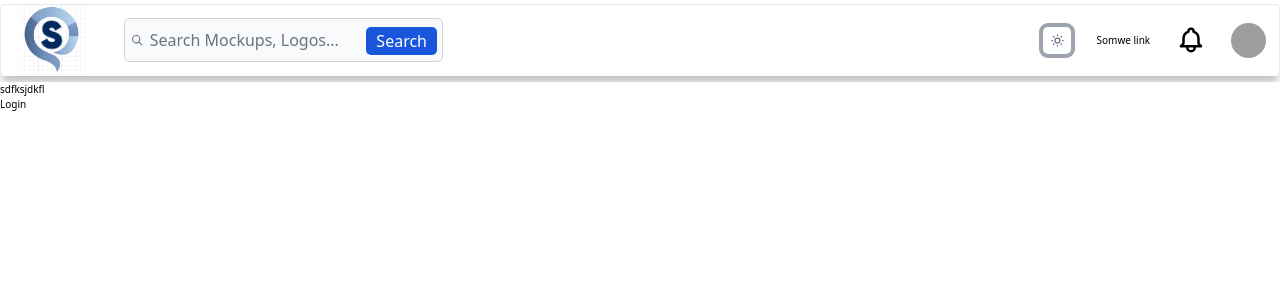
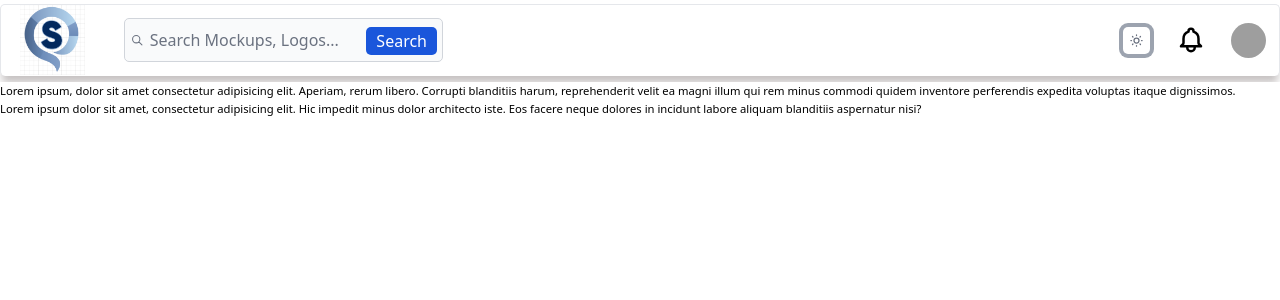
Before and after one commit to M-Edgar-M/sic, a React (Create React App) app in the folder sic-frontend/: page / in a window 1280 px wide. Shown: the top 300 px of the page. Built offline with nearby package versions, Linux system fonts and the light colour scheme; grey boxes are pictures that could not be loaded.

Commit message:
React router-dom

```diff
--- a/sic-frontend/src/App.tsx
+++ b/sic-frontend/src/App.tsx
@@ -1,10 +1,8 @@
 import React, { Fragment, useEffect } from "react";
-import logo from "./logo.svg";
 import { useUserSetingsStore } from "./store/settings-store";
 import { UserSettingsModel } from "./models/StoreModels";
 import { themeSwitcher } from "./utilities/themeSwitcher";
 import Layout from "./components/Layout";
-import {Link, Outlet, Route } from "react-router-dom";
 
 function App() {
   const dark = useUserSetingsStore((state: UserSettingsModel) => state.dark);
@@ -14,11 +12,10 @@ function App() {
 
   return (
     <Fragment>
-      <Outlet />
     <Layout>
       <div className="bg-white dark:bg-gray-800 h-full w-full">
-        <div>sdfksjdkfl</div>
-        <Link to="/login">Login</Link>
+        <div className="text-lg">Lorem ipsum, dolor sit amet consectetur adipisicing elit. Aperiam, rerum libero. Corrupti blanditiis harum, reprehenderit velit ea magni illum qui rem minus commodi quidem inventore perferendis expedita voluptas itaque dignissimos.</div>
+        <div className="text-lg">Lorem ipsum dolor sit amet, consectetur adipisicing elit. Hic impedit minus dolor architecto iste. Eos facere neque dolores in incidunt labore aliquam blanditiis aspernatur nisi?</div>
       </div>
     </Layout>
     </Fragment>
--- /dev/null
+++ b/sic-frontend/src/RootRoute.tsx
@@ -0,0 +1,7 @@
+import { Outlet } from 'react-router-dom'
+
+export const RootRoute = () => {
+  return (
+   <Outlet />
+  )
+}
--- a/sic-frontend/src/components/404/index.tsx
+++ b/sic-frontend/src/components/404/index.tsx
@@ -1,7 +1,18 @@
-function NotFoundPage() {
+import { Link } from "react-router-dom";
+
+function PageNotFound() {
     return (
-        <div>PAGE ID NOT FOUND</div>
+        <section className="bg-white dark:bg-gray-900">
+    <div className="py-8 px-4 mx-auto max-w-screen-xl lg:py-16 lg:px-6">
+        <div className="mx-auto max-w-screen-sm text-center">
+            <h1 className="mb-4 text-8xl tracking-tight font-extrabold lg:text-9xl text-primary-600 dark:text-primary-500">404</h1>
+            <p className="mb-4 text-4xl tracking-tight font-bold text-gray-900 md:text-4xl dark:text-white">Something's missing.</p>
+            <p className="mb-4 text-2xl font-light text-gray-500 dark:text-gray-400">Sorry, we can't find that page. You'll find lots to explore on the home page. </p>
+            <Link to="/" className="inline-flex text-white bg-primary hover:bg-primary-darker focus:ring-4 focus:outline-none focus:ring-primary-300 font-medium rounded-lg text-xl px-5 py-2.5 text-center dark:focus:ring-primary-900 my-4">Back to Homepage</Link>
+        </div>
+    </div>
+</section>
     )
 }
 
-export default NotFoundPage;
+export default PageNotFound;
--- a/sic-frontend/src/components/Navbar/index.tsx
+++ b/sic-frontend/src/components/Navbar/index.tsx
@@ -1,25 +1,39 @@
 import SearchBar from "../Searchbar";
 import ThemeSwitcher from "../ThemeSwitcher";
-import Logo from '../../img/new-logo.png';
+import Logo from "../../img/new-logo.png";
 import User from "../User/User";
-import { Link } from 'react-router-dom'
-
 function Navbar() {
   return (
     <div className="flex w-full h-[9vh] justify-between items-center bg-white border-t border-l border-r dark:border-b-2 rounded-lg mt-1.5 mb-2.5 shadow-bottom-grey dark:shadow-bottom-white">
       <div className="flex items-center sm:w-1/2 lg:w-3/5 xl:w-1/2 [&>*]:mx-[3%] my-[1%]">
-        <span><img className="h-6 sm:h-14 lg:h-28" src={Logo} alt="" /></span>
+        <span>
+          <img className="h-6 sm:h-14 lg:h-28" src={Logo} alt="" />
+        </span>
         <SearchBar />
       </div>
       <div className="flex w-1/3 justify-end items-center [&>*]:mx-[3%] my-[1%]">
         <span>
           <ThemeSwitcher />
         </span>
-        <Link to='/stoke'>Somwe link</Link>
         <span className="w-[3rem] h-[3rem]">
-        <svg className="w-full h-full" fill="none" stroke="currentColor" viewBox="0 0 24 24" xmlns="http://www.w3.org/2000/svg"><path strokeLinecap="round" strokeLinejoin="round" strokeWidth="2" d="M15 17h5l-1.405-1.405A2.032 2.032 0 0118 14.158V11a6.002 6.002 0 00-4-5.659V5a2 2 0 10-4 0v.341C7.67 6.165 6 8.388 6 11v3.159c0 .538-.214 1.055-.595 1.436L4 17h5m6 0v1a3 3 0 11-6 0v-1m6 0H9"></path></svg>
+          <svg
+            className="w-full h-full"
+            fill="none"
+            stroke="currentColor"
+            viewBox="0 0 24 24"
+            xmlns="http://www.w3.org/2000/svg"
+          >
+            <path
+              strokeLinecap="round"
+              strokeLinejoin="round"
+              strokeWidth="2"
+              d="M15 17h5l-1.405-1.405A2.032 2.032 0 0118 14.158V11a6.002 6.002 0 00-4-5.659V5a2 2 0 10-4 0v.341C7.67 6.165 6 8.388 6 11v3.159c0 .538-.214 1.055-.595 1.436L4 17h5m6 0v1a3 3 0 11-6 0v-1m6 0H9"
+            ></path>
+          </svg>
         </span>
-        <div className="relative"><User /></div>
+        <div className="relative">
+          <User />
+        </div>
       </div>
     </div>
   );
--- a/sic-frontend/src/components/User/User.tsx
+++ b/sic-frontend/src/components/User/User.tsx
@@ -1,7 +1,8 @@
 /* eslint-disable jsx-a11y/anchor-is-valid */
 // TODO: handle eslint warning
 import clsx from "clsx";
-import React, { useRef, useState } from "react";
+import { useRef, useState } from "react";
+import { Link } from "react-router-dom";
 import useOnClickOutside from "../../hooks/useOnClickOutSide";
 import Avatar from "../../img/avatar.jpg";
 
@@ -75,12 +76,12 @@ function User() {
           </li>
         </ul>
         <div className="py-1">
-          <a
-            href="#"
+          <Link
+            to="login"
             className="block py-2 px-4 text-[1.4rem] text-gray-700 hover:bg-gray-100 dark:hover:bg-gray-600 dark:text-gray-200 dark:hover:text-white"
           >
             Sign out
-          </a>
+          </Link>
         </div>
       </div>
     </>
--- a/sic-frontend/src/index.tsx
+++ b/sic-frontend/src/index.tsx
@@ -1,29 +1,35 @@
-import React from 'react';
-import ReactDOM from 'react-dom/client';
-import './index.css';
-import App from './App';
-import reportWebVitals from './reportWebVitals';
-import { createBrowserRouter, createRoutesFromElements, Route, RouterProvider } from 'react-router-dom';
-import Login from './components/Login';
-import NotFoundPage from './components/404';
+import React from "react";
+import ReactDOM from "react-dom/client";
+import "./index.css";
+import App from "./App";
+import reportWebVitals from "./reportWebVitals";
+import {
+  createBrowserRouter,
+  createRoutesFromElements,
+  Route,
+  RouterProvider,
+} from "react-router-dom";
+import Login from "./components/Login";
+import PageNotFound from "./components/404";
+import { RootRoute } from "./RootRoute";
 
 const root = ReactDOM.createRoot(
-  document.getElementById('root') as HTMLElement
+  document.getElementById("root") as HTMLElement
 );
 
 const router = createBrowserRouter(
   createRoutesFromElements(
-    <Route path="/" element={<App />}>
-       <Route path="login" element={<Login />} />
-        <Route path="*" element={<NotFoundPage />} />
+    <Route path="/" element={<RootRoute />}>
+      <Route path="login" element={<Login />} />
+      <Route path="/" element={<App />}></Route>
+      <Route path="*" element={<PageNotFound />} />
     </Route>
   )
-)
+);
 
 root.render(
   <React.StrictMode>
     <RouterProvider router={router} />
-    {/* <App /> */}
   </React.StrictMode>
 );
 
--- a/sic-frontend/tailwind.config.js
+++ b/sic-frontend/tailwind.config.js
@@ -28,6 +28,7 @@ module.exports = {
       current: 'currentColor',
       'white': '#ffffff',
       'primary': '#2563eb',
+      'primary-darker': '#2156cc',
       'midnight': '#121063',
       'bermuda': '#78dcca',
     },
```
